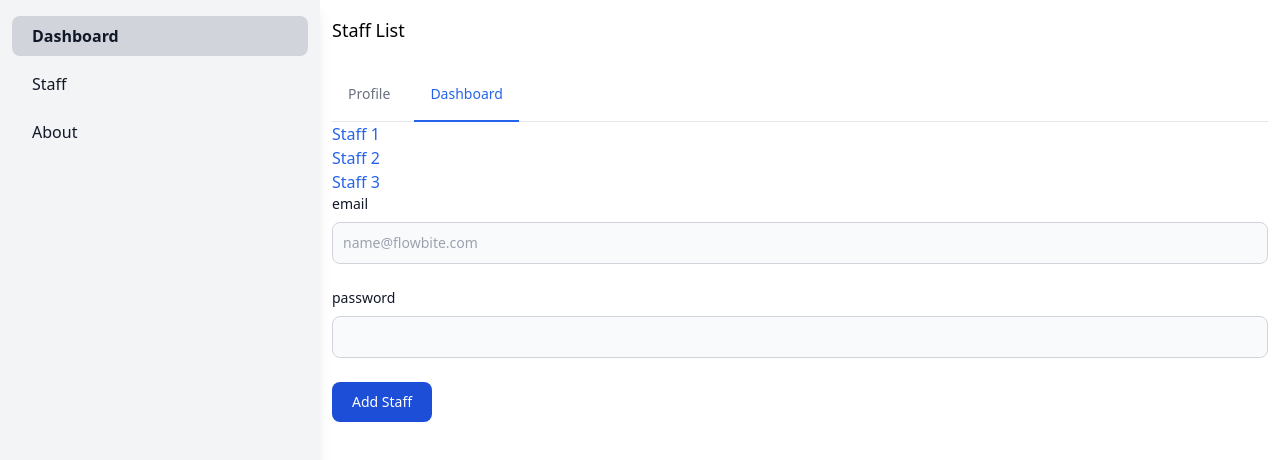
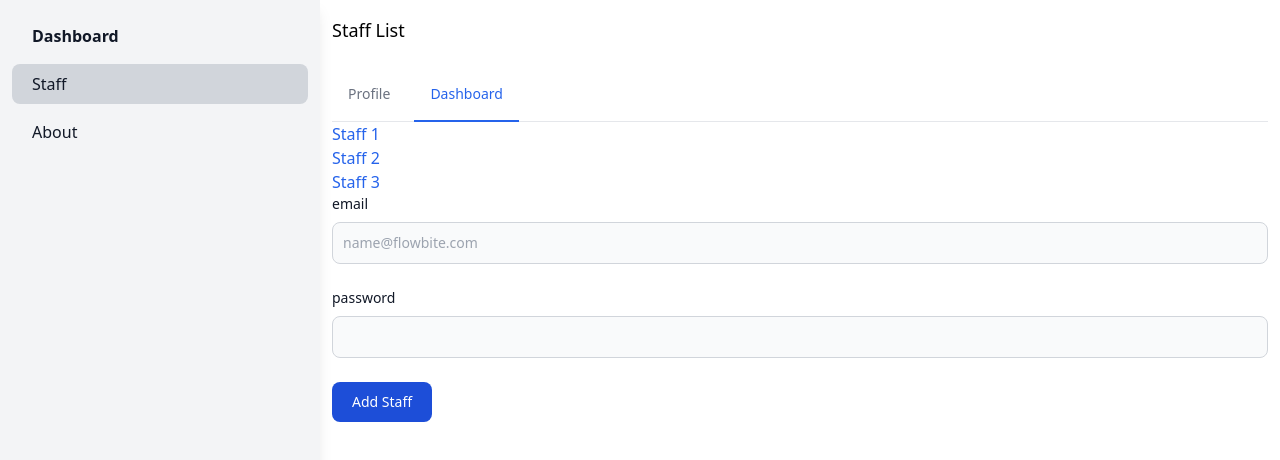
Before and after one commit to nhannm-vn/REACT_DIVIDE_ROUTER, a React (Create React App) app: page /staff in a window 1280 px wide. Shown: the top 460 px of the page. Built offline with nearby package versions, Linux system fonts and the light colour scheme.

Commit message:
update navlink and to and replace and isactive

```diff
--- a/src/layouts/MainLayout/MainLayout.tsx
+++ b/src/layouts/MainLayout/MainLayout.tsx
@@ -1,4 +1,5 @@
 import React from 'react'
+import { NavLink } from 'react-router-dom'
 
 interface Props {
   children?: React.ReactNode
@@ -10,28 +11,42 @@ export default function MainLayout({ children }: Props) {
         <div className='h-full overflow-y-auto bg-gray-100 py-4 px-3 shadow-lg'>
           <ul className='space-y-2'>
             <li>
-              <a
-                href=''
-                className='flex items-center rounded-lg bg-gray-300 p-2 text-base font-normal text-gray-900 hover:bg-gray-300'
+              <NavLink
+                // to sẽ giúp mình đi tới nơi mà mình muốn
+                to='/'
+                // replace sẽ giúp nó không lưu lại lịch sử
+                replace
+                className={({ isActive }) => {
+                  const activeClass = isActive ? 'bg-gray-300' : ''
+                  return `flex items-center rounded-lg  p-2 text-base ${activeClass} font-normal text-gray-900 hover:bg-gray-300`
+                }}
               >
                 <span className='ml-3 font-bold'>Dashboard</span>
-              </a>
+              </NavLink>
             </li>
             <li>
-              <a
-                href=''
-                className='flex items-center rounded-lg p-2 text-base font-normal text-gray-900 hover:bg-gray-300'
+              <NavLink
+                to='/staff'
+                replace
+                className={({ isActive }) => {
+                  const activeClass = isActive ? 'bg-gray-300' : ''
+                  return `flex items-center rounded-lg p-2 text-base ${activeClass} font-normal text-gray-900 hover:bg-gray-300`
+                }}
               >
                 <span className='ml-3'>Staff</span>
-              </a>
+              </NavLink>
             </li>
             <li>
-              <a
-                href=''
-                className='flex items-center rounded-lg p-2 text-base font-normal text-gray-900 hover:bg-gray-300'
+              <NavLink
+                to='/about'
+                replace
+                className={({ isActive }) => {
+                  const activeClass = isActive ? 'bg-gray-300' : ''
+                  return `flex items-center rounded-lg p-2 text-base ${activeClass} font-normal text-gray-900 hover:bg-gray-300`
+                }}
               >
                 <span className='ml-3'>About</span>
-              </a>
+              </NavLink>
             </li>
           </ul>
         </div>
@@ -40,3 +55,12 @@ export default function MainLayout({ children }: Props) {
     </div>
   )
 }
+
+/**
+ * Lưu ý vì react quan tâm chính là việc render. Chính vì vậy mà mình rất ngại dùng thẻ a
+ * thay vào đó thì sẽ có hai thằng thay thế chính là Link và NavLink
+ */
+
+/**
+ * thẻ a bây giờ sẽ thay bằng NavLink và prop "to" sẽ đưa mình đến nới mà mình muốn đến
+ */
```
